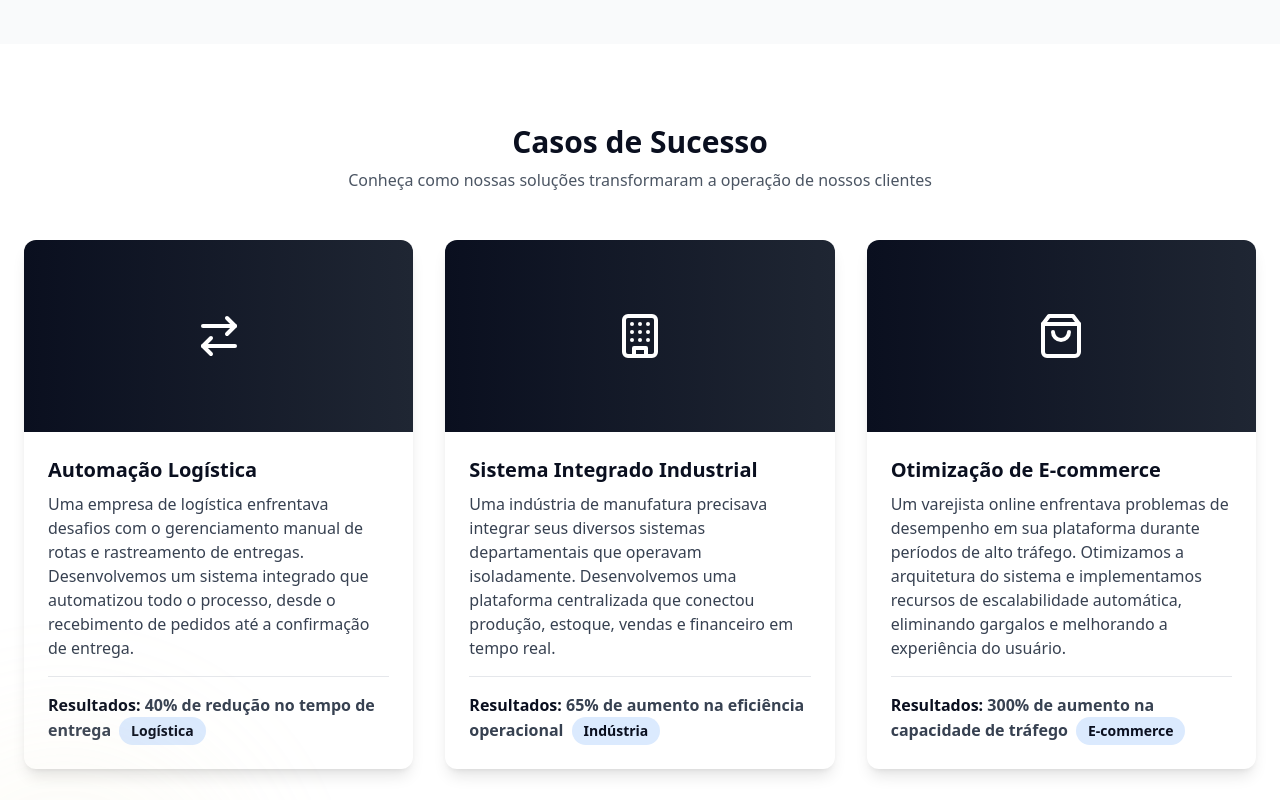
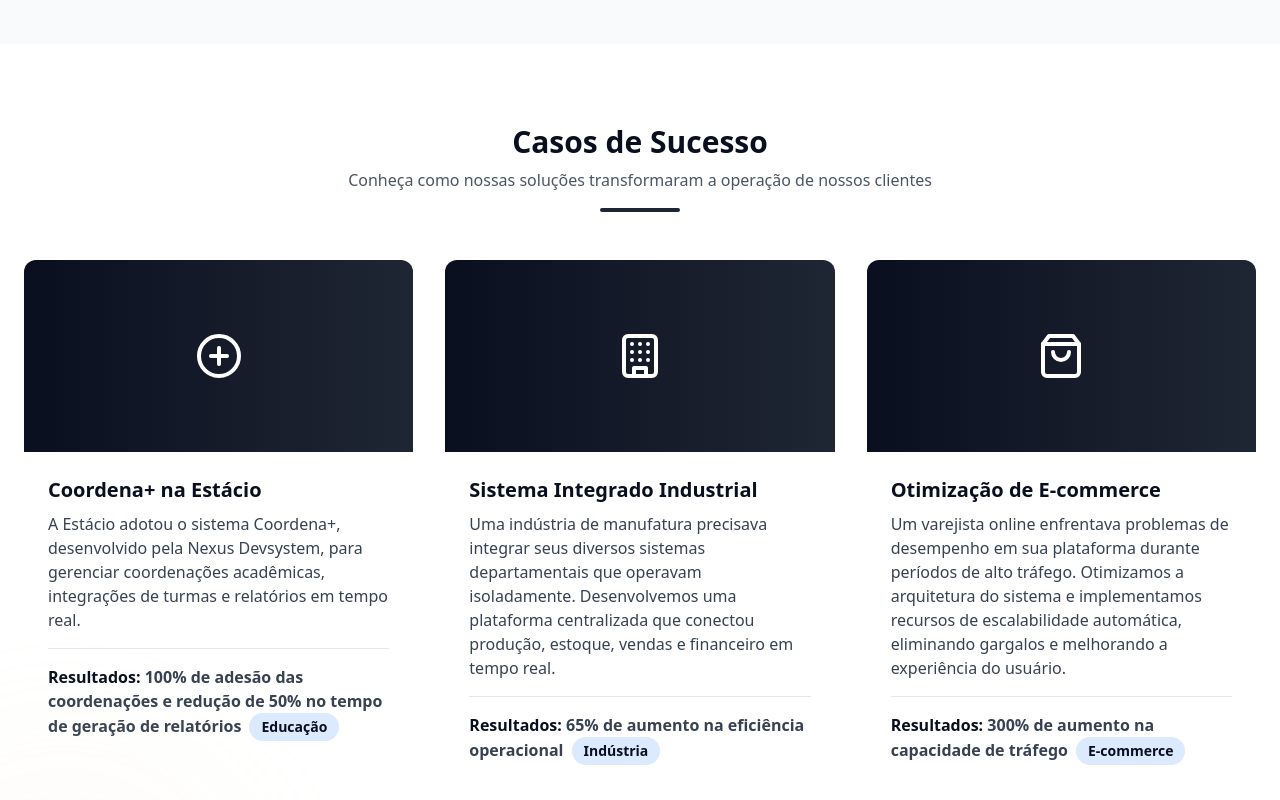
Before and after one commit to NexusDevsystem/nexusweb, a React (Vite) app: page / in a window 1280 px wide. Shown: the part 3180-3980 px from the top of the page. Built offline with nearby package versions, Linux system fonts and the light colour scheme.

Commit message:
atualização

```diff
--- a/src/components/SuccessCases.jsx
+++ b/src/components/SuccessCases.jsx
@@ -1,27 +1,29 @@
 // src/components/SuccessCases.jsx
 import React from 'react'
-import { ArrowRightLeft, Building, ShoppingBag } from 'lucide-react'
-import AnimateOnScroll from './AnimateOnScroll'
+import { PlusCircle, Building, ShoppingBag } from 'lucide-react'
 
 const cases = [
   {
-    icon: ArrowRightLeft,
-    title: 'Automação Logística',
-    desc: 'Uma empresa de logística enfrentava desafios com o gerenciamento manual de rotas e rastreamento de entregas. Desenvolvemos um sistema integrado que automatizou todo o processo, desde o recebimento de pedidos até a confirmação de entrega.',
-    result: '40% de redução no tempo de entrega',
-    tag: 'Logística'
+    icon: PlusCircle,
+    title: 'Coordena+ na Estácio',
+    desc:
+      'A Estácio adotou o sistema Coordena+, desenvolvido pela Nexus Devsystem, para gerenciar coordenações acadêmicas, integrações de turmas e relatórios em tempo real.',
+    result: '100% de adesão das coordenações e redução de 50% no tempo de geração de relatórios',
+    tag: 'Educação'
   },
   {
     icon: Building,
     title: 'Sistema Integrado Industrial',
-    desc: 'Uma indústria de manufatura precisava integrar seus diversos sistemas departamentais que operavam isoladamente. Desenvolvemos uma plataforma centralizada que conectou produção, estoque, vendas e financeiro em tempo real.',
+    desc:
+      'Uma indústria de manufatura precisava integrar seus diversos sistemas departamentais que operavam isoladamente. Desenvolvemos uma plataforma centralizada que conectou produção, estoque, vendas e financeiro em tempo real.',
     result: '65% de aumento na eficiência operacional',
     tag: 'Indústria'
   },
   {
     icon: ShoppingBag,
     title: 'Otimização de E-commerce',
-    desc: 'Um varejista online enfrentava problemas de desempenho em sua plataforma durante períodos de alto tráfego. Otimizamos a arquitetura do sistema e implementamos recursos de escalabilidade automática, eliminando gargalos e melhorando a experiência do usuário.',
+    desc:
+      'Um varejista online enfrentava problemas de desempenho em sua plataforma durante períodos de alto tráfego. Otimizamos a arquitetura do sistema e implementamos recursos de escalabilidade automática, eliminando gargalos e melhorando a experiência do usuário.',
     result: '300% de aumento na capacidade de tráfego',
     tag: 'E-commerce'
   }
@@ -30,31 +32,21 @@ const cases = [
 export default function SuccessCases() {
   return (
     <section id="cases" className="py-20 bg-white">
-      <div className="max-w-7xl mx-auto px-6">
-        <AnimateOnScroll>
-          <div className="text-center mb-12">
-            <h2 className="text-3xl font-bold text-primary inline-block relative group">
-              Casos de Sucesso
-              <span className="block h-1 bg-secondary absolute left-0 bottom-[-6px] w-0 group-hover:w-full transition-all duration-500 rounded" />
-            </h2>
+      <div className="max-w-7xl mx-auto px-6 text-center">
+        <h2 className="text-3xl font-bold text-primary mb-2">Casos de Sucesso</h2>
         <p className="mt-2 text-gray-600">
           Conheça como nossas soluções transformaram a operação de nossos clientes
         </p>
-          </div>
-        </AnimateOnScroll>
+        <div className="h-1 w-20 bg-secondary mx-auto mt-4 mb-12 rounded"></div>
 
-        <AnimateOnScroll delay={0.2}>
         <div className="grid gap-8 md:grid-cols-3">
           {cases.map(({ icon: Icon, title, desc, result, tag }) => (
-              <div
-                key={title}
-                className="bg-white rounded-xl shadow-lg overflow-hidden transition-transform hover:-translate-y-2 hover:shadow-2xl"
-              >
+            <div key={title} className="bg-white rounded-xl overflow-hidden">
               <div className="h-48 bg-gradient-to-r from-primary to-secondary flex items-center justify-center">
                 <Icon className="w-12 h-12 text-white" />
               </div>
               <div className="p-6 text-left">
-                  <h3 className="text-xl font-bold text-primary mb-2">{title}</h3>
+                <h3 className="text-xl font-semibold text-primary mb-2">{title}</h3>
                 <p className="text-gray-700 mb-4">{desc}</p>
                 <hr className="border-t border-gray-200 mb-4" />
                 <p className="text-gray-700">
@@ -68,7 +60,6 @@ export default function SuccessCases() {
             </div>
           ))}
         </div>
-        </AnimateOnScroll>
       </div>
     </section>
   )
```
Lines whose indentation alone changed are shown as unchanged.
